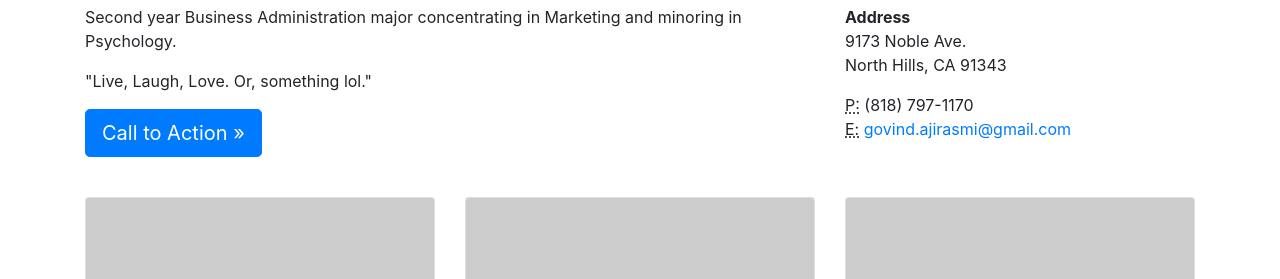
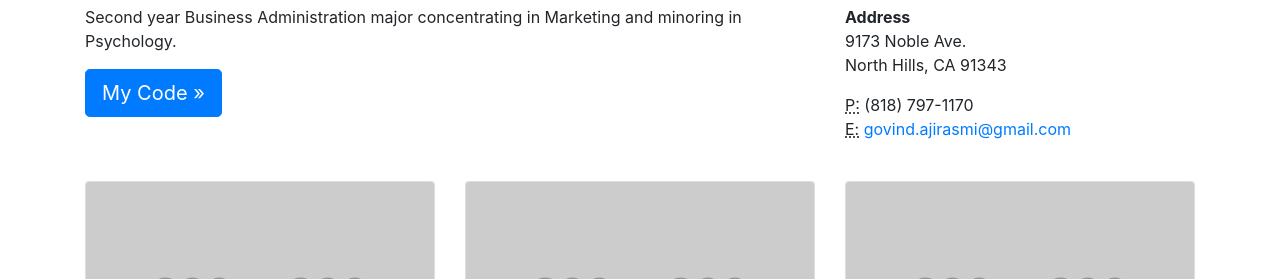
Before and after one commit to govindrasmi/govindrasmi.github.io, a website: page index.html in a window 1280 px wide. Shown: the part 521-800 px from the top of the page. Drawn offline with Linux system fonts and the light colour scheme; placeholder pictures from the web are drawn by us.

Commit message:
updated index

```diff
--- a/index.html
+++ b/index.html
@@ -66,9 +66,8 @@
         <div class="col-sm-8">
           <h2 class="mt-4">Who Am I?</h2>
           <p>Second year Business Administration major concentrating in Marketing and minoring in Psychology.</p>
-          <p>"Live, Laugh, Love. Or, something lol."</p>
           <p>
-            <a class="btn btn-primary btn-lg" href="#">Call to Action &raquo;</a>
+            <a class="btn btn-primary btn-lg" href="#">My Code &raquo;</a>
           </p>
         </div>
         <div class="col-sm-4">
```
